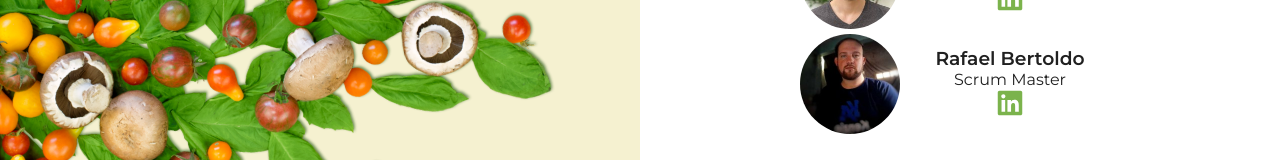
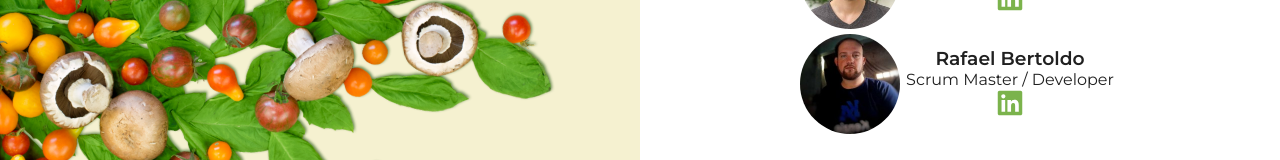
Before and after one commit to flp-ads/health-stay, a React (Create React App) app: page /sobre in a window 1280 px wide. Shown: the part 564-724 px from the top of the page. Built offline with nearby package versions, Linux system fonts and the light colour scheme.

Commit message:
fix: add /Developer in Rafael Profile

```diff
--- a/src/pages/AboutUs/index.jsx
+++ b/src/pages/AboutUs/index.jsx
@@ -95,7 +95,7 @@ const AboutUs = () => {
             <img src={Rafael} alt="RafaPhoto" />
             <div>
               <h3>Rafael Bertoldo</h3>
-              <p>Scrum Master</p>
+              <p>Scrum Master / Developer</p>
               <a href="https://www.linkedin.com/in/felipe-silva-3855541a4">
                 <FaLinkedin size={28} />
               </a>
```
